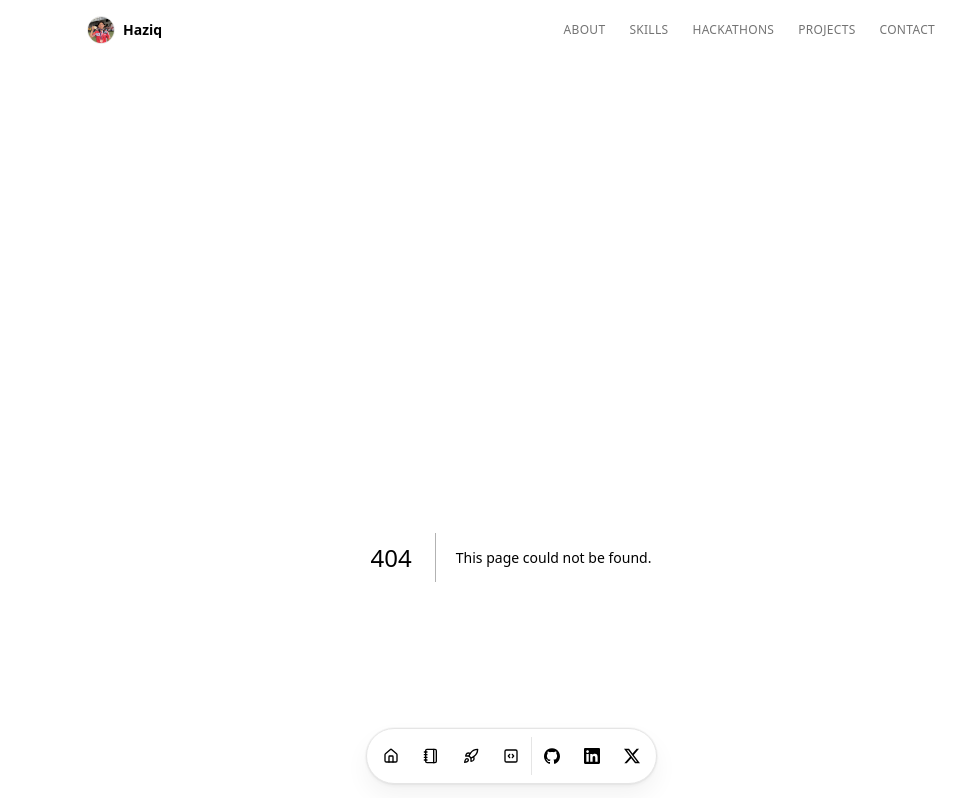
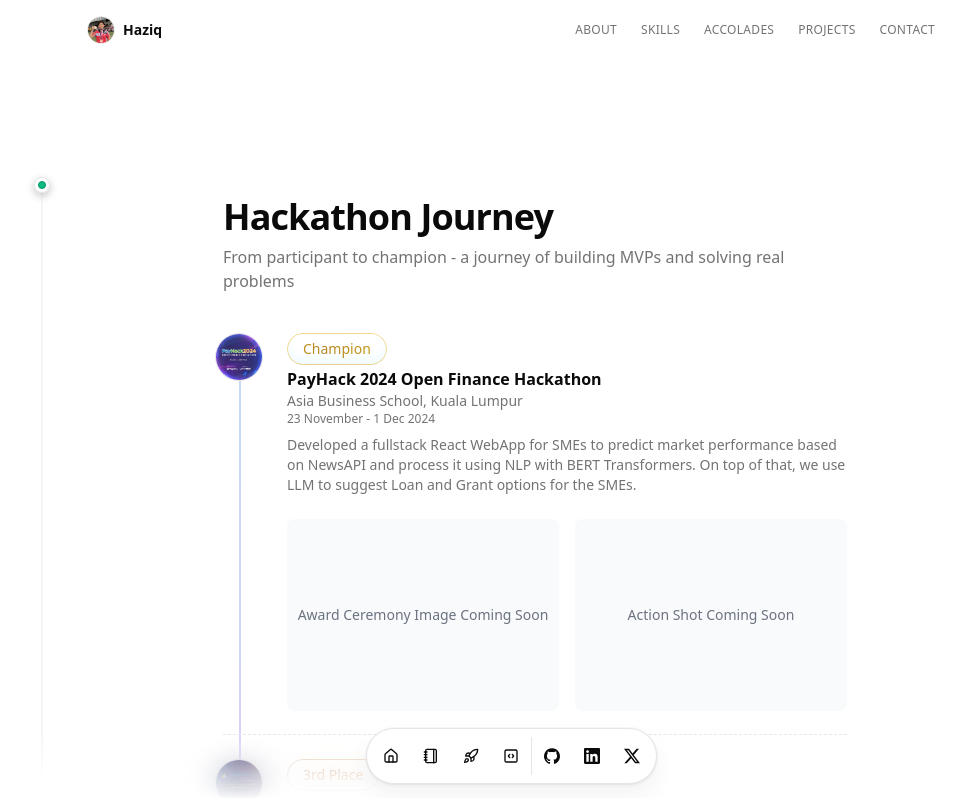
Before and after one commit to haziqishere/personal-portfolio, a Next.js app: page /accolades in a window 1280 px wide. Before the commit this address had no page. Shown: the top 798 px of the page, without its empty margins (129-1092 px from the left). Built offline with nearby package versions, Linux system fonts and the light colour scheme.

Commit message:
refactor/accolades

```diff
--- /dev/null
+++ b/src/app/accolades/page.tsx
@@ -0,0 +1,9 @@
+import HackathonTimeline from "@/components/hackathon/timeline";
+
+export default function AccoladesPage() {
+  return (
+    <main className="flex flex-col min-h-[100dvh] py-2">
+      <HackathonTimeline />
+    </main>
+  );
+}
--- a/src/app/page.tsx
+++ b/src/app/page.tsx
@@ -10,7 +10,6 @@
 import Bento from "@/components/bento components/bento";
 
 import { ETLPipelineShowcase } from "@/components/pipeline/container-scroll";
-import HackathonTimeline from "@/components/hackathon/timeline";
 import { WavyBackground } from "@/components/ui/wavy-background";
 import { WavyBackgroundSection } from "@/components/cta/wavy-background";
 import { VortexSection } from "@/components/cta/vortext-section";
@@ -63,10 +62,6 @@
         </div>
       </section>
 
-      {/* Hackathon Timeline */}
-      <section className="py-2" id="hackathons">
-        <HackathonTimeline />
-      </section>
       {/* ETL Pipeline */}
       <section className="relative -mx-[50vw] left-[50%] right-[50%] w-screen overflow-hidden bg-gradient-to-b from-white to-slate-50">
         <ETLPipelineShowcase />
--- a/src/components/site-navbar.tsx
+++ b/src/components/site-navbar.tsx
@@ -9,7 +9,7 @@
 const NAV_LINKS = [
   { label: "About", href: "#about" },
   { label: "Skills", href: "#skills" },
-  { label: "Hackathons", href: "#hackathons" },
+  { label: "Accolades", href: "/accolades" },
   { label: "Projects", href: "#projects" },
   { label: "Contact", href: "#contact" },
 ];
```
